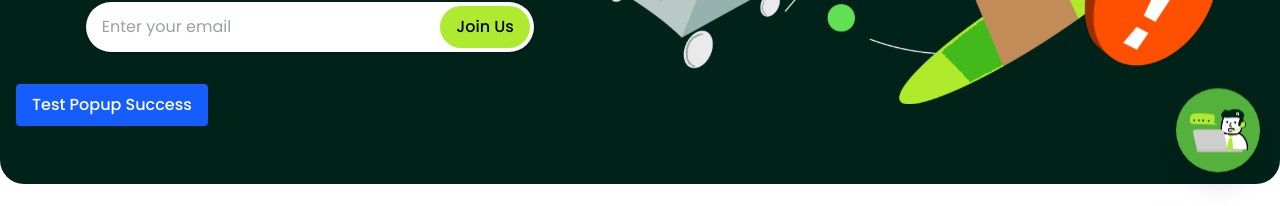
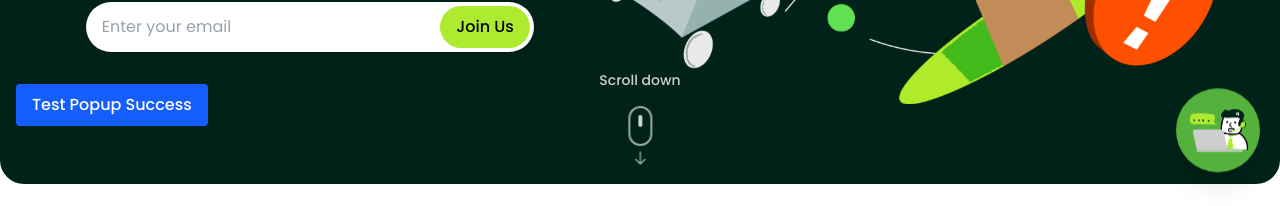
Before and after one commit to nazrinamir/BeresLandingPage, a React (Vite) app in the folder frontend/: page / in a window 1280 px wide. Shown: the part 594-800 px from the top of the page. Built offline with nearby package versions, Linux system fonts and the light colour scheme.

Commit message:
Add scroll indicator

```diff
--- a/frontend/src/App.css
+++ b/frontend/src/App.css
@@ -51,6 +51,36 @@
   animation: fadeInUp 0.8s ease-out;
 }
 
+/* Scroll indicator animations */
+@keyframes scrollBounce {
+  0%, 20%, 50%, 80%, 100% {
+    transform: translateY(0);
+  }
+  40% {
+    transform: translateY(-10px);
+  }
+  60% {
+    transform: translateY(-5px);
+  }
+}
+
+.animate-scrollBounce {
+  animation: scrollBounce 2s infinite;
+}
+
+@keyframes scrollPulse {
+  0%, 100% {
+    opacity: 0.6;
+  }
+  50% {
+    opacity: 1;
+  }
+}
+
+.animate-scrollPulse {
+  animation: scrollPulse 2s infinite;
+}
+
 .poppins {
   font-family: 'Poppins', sans-serif;
 }
--- a/frontend/src/HeroSection.tsx
+++ b/frontend/src/HeroSection.tsx
@@ -4,6 +4,7 @@ import { WaitlistHelper } from './helper/waitlistHelper/waitlistHelper';
 import { useTranslation } from './lang/useTranslation';
 import { SuccessPopup } from './components/popup/SuccessPopup';
 import { useToast } from './components/toast';
+import ScrollIndicator from './components/button/ScrollIndicator';
 
 const HeroSection = () => {
   const { t } = useTranslation();
@@ -39,7 +40,7 @@ const HeroSection = () => {
     resetForm();
   }
   return (
-    <section id="home" className="text-white w-full py-20 bg-[#012219]">
+    <section id="home" className="text-white w-full py-20 bg-[#012219] relative">
       <div className="container mx-auto flex flex-col md:flex-row items-center justify-between px-4 gap-4 md:gap-5 mt-4 w-full">
 
         {/* Left Content - smaller */}
@@ -87,6 +88,10 @@ const HeroSection = () => {
           </div>
         </div>
       </div>
+
+      {/* Scroll Indicator - visible on smaller screens (mobile, tablet, and smaller laptops) */}
+      <ScrollIndicator targetId="features" />
+
       {showPopup && <SuccessPopup isOpen={showPopup} onClose={() => setShowPopup(false)} />}
       <button
         className="fixed bottom-20 left-4 z-50 bg-blue-600 text-white px-4 py-2 rounded"
--- /dev/null
+++ b/frontend/src/components/button/ScrollIndicator.tsx
@@ -0,0 +1,47 @@
+import { useState, useEffect } from 'react';
+
+interface ScrollIndicatorProps {
+  targetId?: string;
+  className?: string;
+}
+
+export default function ScrollIndicator({ targetId = 'features', className = '' }: ScrollIndicatorProps) {
+  const [isVisible, setIsVisible] = useState(true); // Always show for testing
+
+  const handleScrollToNext = () => {
+    const targetElement = document.getElementById(targetId);
+    if (targetElement) {
+      targetElement.scrollIntoView({
+        behavior: 'smooth',
+        block: 'start'
+      });
+    }
+  };
+
+  return (
+    <div className={`fixed bottom-8 left-1/2 transform -translate-x-1/2 z-50 ${className}`}>
+      <div className="flex flex-col items-center space-y-2">
+        <span className="text-white text-sm font-medium animate-pulse">
+          Scroll down
+        </span>
+        <button
+          onClick={handleScrollToNext}
+          className="group flex flex-col items-center space-y-1 hover:scale-110 transition-all duration-300 focus:outline-none focus:ring-2 focus:ring-white/50 rounded-full p-2"
+          aria-label="Scroll to next section"
+        >
+          <div className="w-6 h-10 border-2 border-white/60 rounded-full flex justify-center group-hover:border-white transition-colors duration-300">
+            <div className="w-1 h-3 bg-white/80 rounded-full mt-2 animate-bounce group-hover:bg-white transition-colors duration-300"></div>
+          </div>
+          <svg
+            className="w-4 h-4 text-white/60 group-hover:text-white transition-colors duration-300"
+            fill="none"
+            stroke="currentColor"
+            viewBox="0 0 24 24"
+          >
+            <path strokeLinecap="round" strokeLinejoin="round" strokeWidth={2} d="M19 14l-7 7m0 0l-7-7m7 7V3" />
+          </svg>
+        </button>
+      </div>
+    </div>
+  );
+}
```
